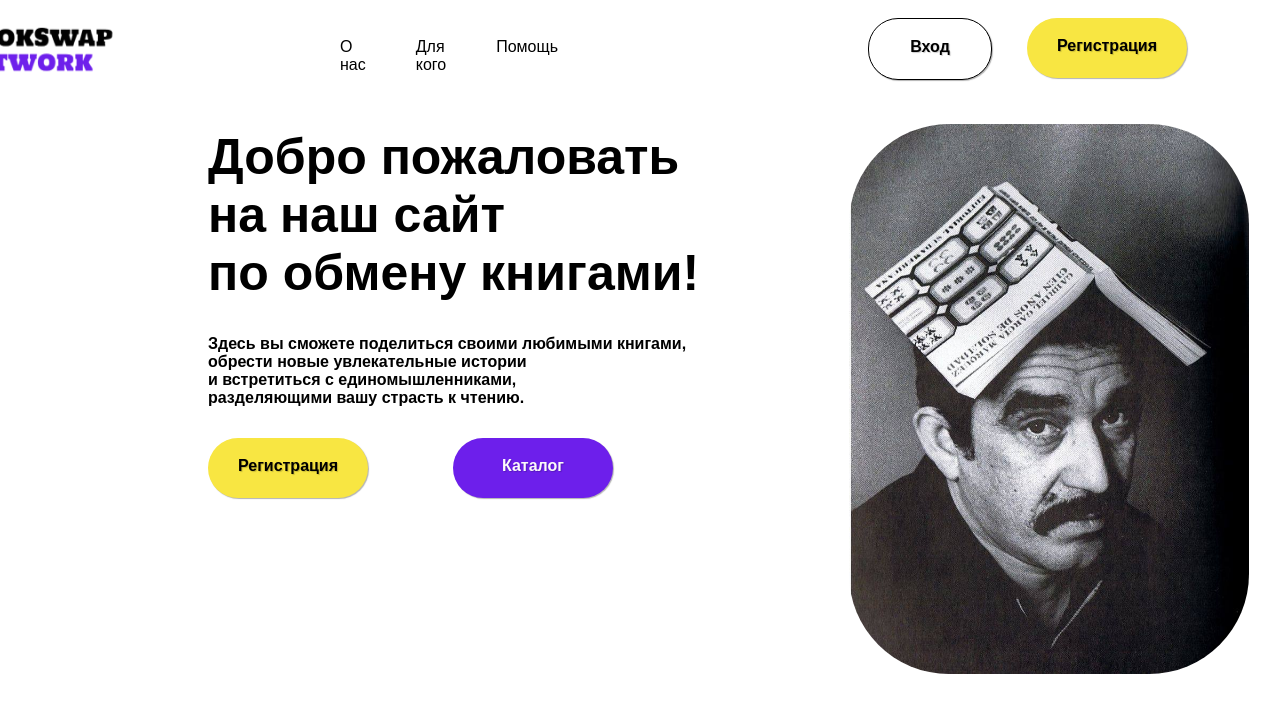
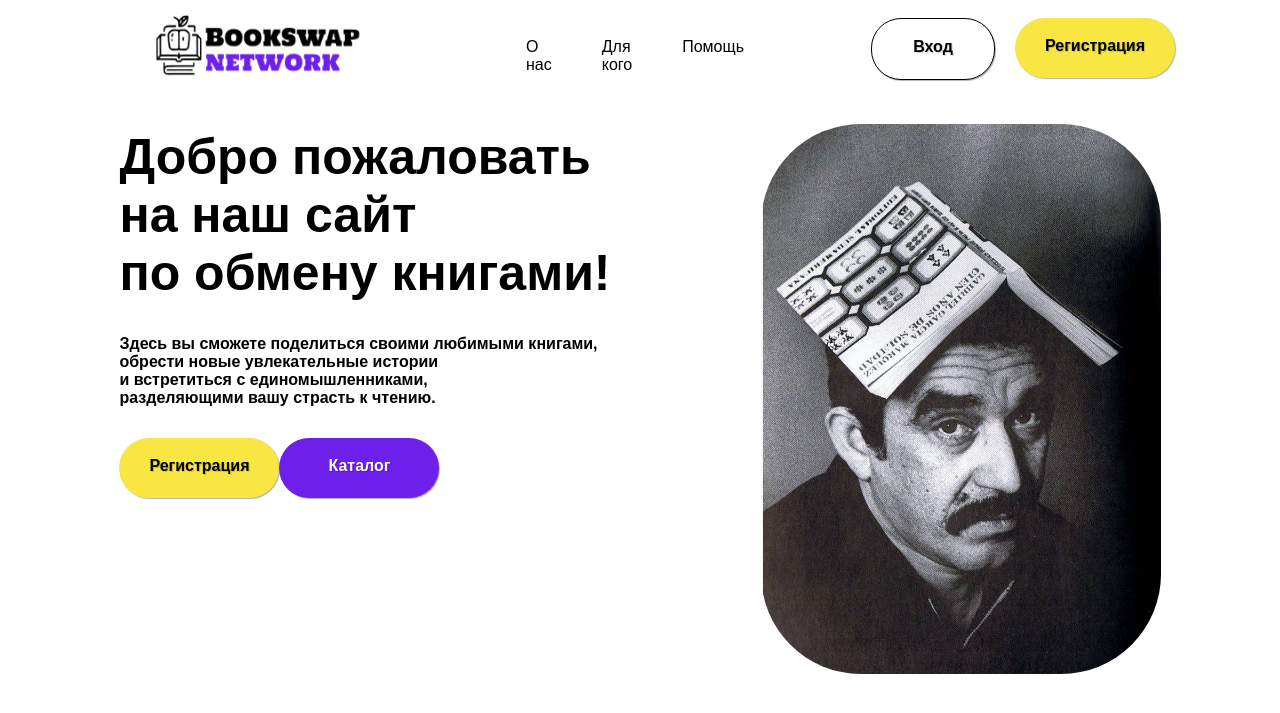
Before and after one commit to PavelPer1/house_book, a Django app: page / in a window 1280 px wide. Shown: the top 713 px of the page. Run offline with Django 4.2, Linux system fonts and the light colour scheme; some web fonts are replaced.

Commit message:
Исправление index.html
/

```diff
--- a/MainApp/static/mainapp/index.css
+++ b/MainApp/static/mainapp/index.css
@@ -1,7 +1,7 @@
 .login-css {
+    margin-right: 20px;
     margin-top: 10px;
     height: 20px;
-    margin-right: 35px;
     -webkit-box-sizing: content-box;
     -moz-box-sizing: content-box;
     box-sizing: content-box;
@@ -50,7 +50,7 @@
 .register-css {
     margin-top: 10px;
     height: 20px;
-    margin-right: 85px;
+    margin-right: 0;
     -webkit-box-sizing: content-box;
     -moz-box-sizing: content-box;
     box-sizing: content-box;
@@ -86,31 +86,37 @@ div{
 .menu_header{
     display: flex;
     flex-direction: row;
-    justify-content: left;
+    justify-content: center;
 }
 a{
     text-decoration: none;
     margin: 20px;
 }
 .reg{
+    width: 100%;
     display: flex;
     flex-direction: row;
-    justify-content: right;
-    margin-left: 280px;
+    justify-content: center;
+    margin: 0px;
 }
 .menu_header1{
 margin-right: 30px;
 margin-top: 30px;
 }
+.logo_div{
+    width: 100%;
+    display: flex;
+    flex-direction: row;
+    justify-content: center;
+
+}
 
 .logo{
-    margin-right: 200px;
+
     height: 80px;
     width: 220px;
 }
 .main1{
-
-    margin-left: 200px;
 }
 
 h1{
--- a/MainApp/templates/index.html
+++ b/MainApp/templates/index.html
@@ -11,7 +11,7 @@
     <body>
         <div>
             <header class="header1">
-                <div class="logo">
+                <div class="logo_div">
                     <img src="{% static 'images/ff.png' %}" alt="BOOKSWAP" class="logo">
                 </div>
                 <div class="menu_header">
```
